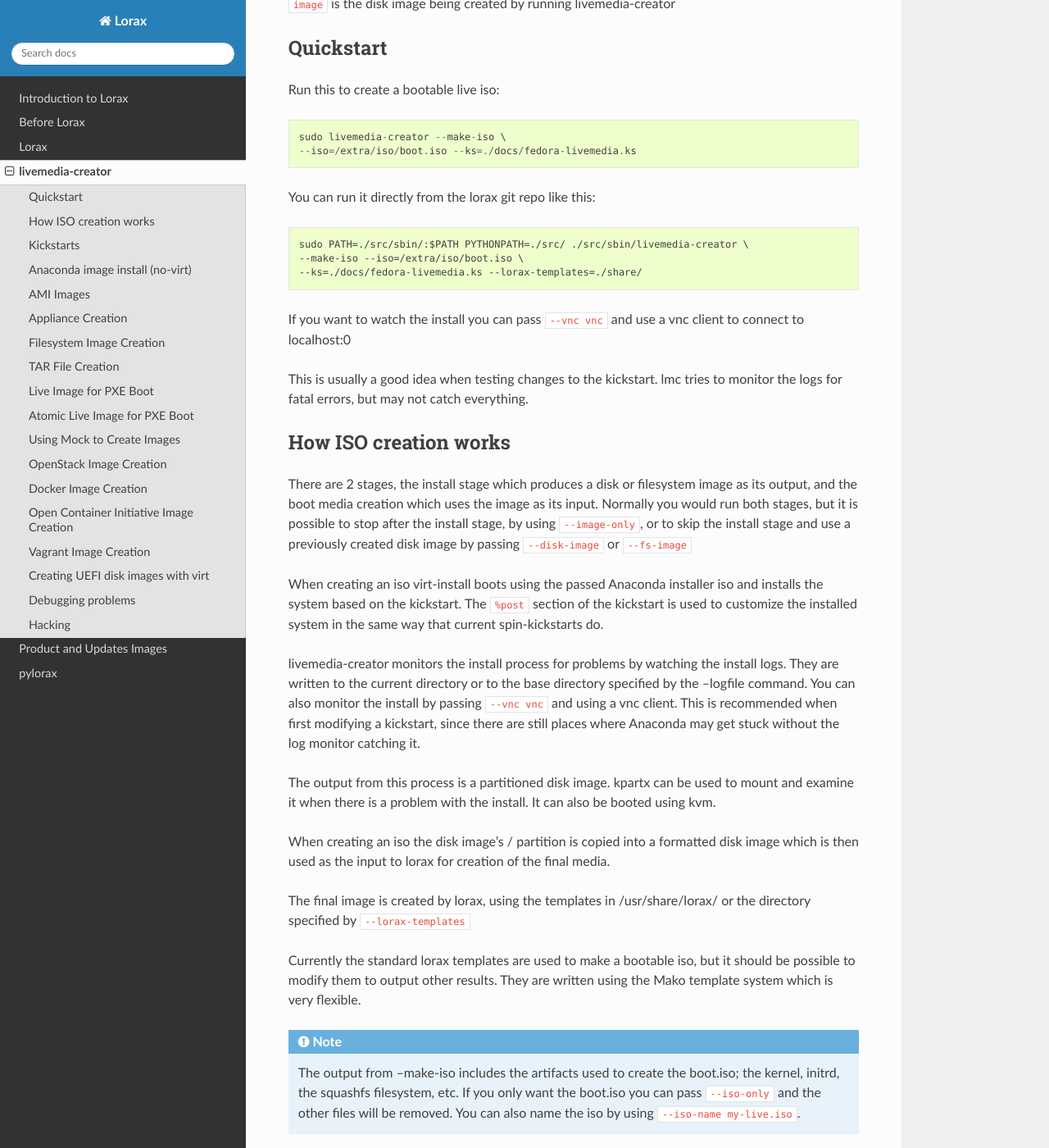
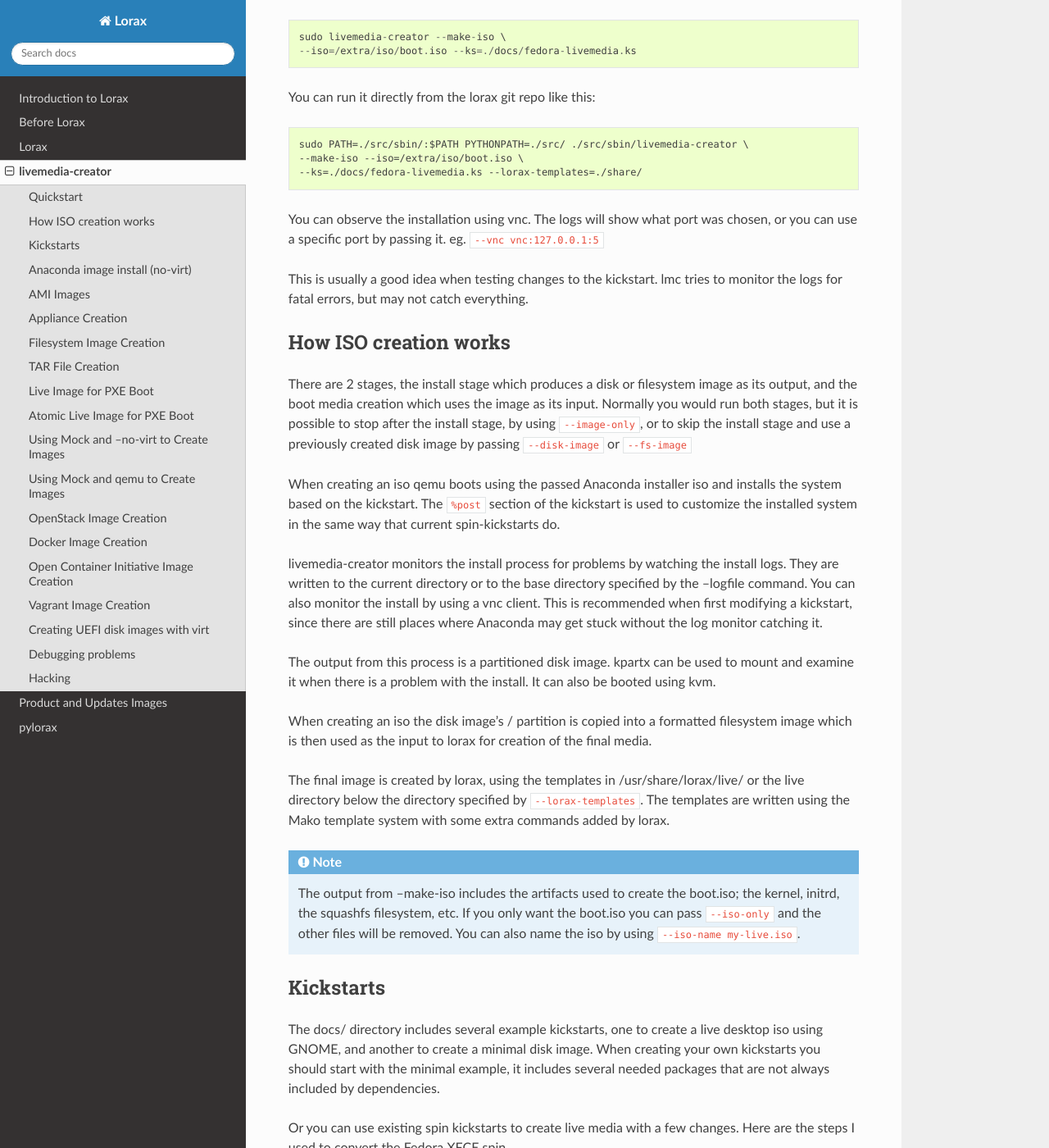
Before and after one commit to weldr/lorax, a Sphinx documentation site: the page built from docs/livemedia-creator.rst, in a window 1280 px wide and 1400 px high, scrolled down 991 px. Shown: the whole window at 82% size. Built offline with Sphinx 7.4.7 and the Read the Docs theme 2.0.0, drawn with Linux system fonts in a browser that asks for light colours; some of the changed text lies outside the part shown.

Commit message:
livemedia-creator: Use qemu instead of virt-install
Switching to using qemu directly allows lmc to be more flexible. It can
now run from inside a mock chroot for creation of all image types,
inculding disk images, and can take advantage of KVM on the host system
if /dev/kvm device is present inside the mock.

It should also be possible to create cross-arch images, but without kvm
available this is likely to be a very slow option.

```diff
--- a/docs/livemedia-creator.rst
+++ b/docs/livemedia-creator.rst
@@ -12,8 +12,8 @@
 use with virtualization and container solutions like libvirt, docker, and
 OpenStack.
 
-The general idea is to use virt-install with kickstart and an Anaconda boot.iso
-to install into a disk image and then use the disk image to create the bootable
+The general idea is to use qemu with kickstart and an Anaconda boot.iso to
+install into a disk image and then use the disk image to create the bootable
 media.
 
 livemedia-creator --help will describe all of the options available. At the
@@ -21,19 +21,14 @@
 
 ``--make-iso`` to create a final bootable .iso or one of the other ``--make-*`` options.
 
-``--iso`` to specify the Anaconda install media to use with virt-install
+``--iso`` to specify the Anaconda install media to use with qemu.
 
 ``--ks`` to select the kickstart file describing what to install.
 
-To use livemedia-creator with virt-install you will need to install the
-following packages, as well as have libvirtd setup correctly.
-
-* ``virt-install``
-* ``libvirt-python``
+To use livemedia-creator with virtualization you will need to have qemu installed.
 
 If you are going to be using Anaconda directly, with ``--no-virt`` mode, make sure
-you have the anaconda package installed. You can use the anaconda-tui package
-to save a bit of space on the build system.
+you have the anaconda-tui package installed.
 
 Conventions used in this document:
 
@@ -58,8 +53,8 @@
     --make-iso --iso=/extra/iso/boot.iso \
     --ks=./docs/fedora-livemedia.ks --lorax-templates=./share/
 
-If you want to watch the install you can pass ``--vnc vnc`` and use a vnc client
-to connect to localhost:0
+You can observe the installation using vnc. The logs will show what port was
+chosen, or you can use a specific port by passing it. eg. ``--vnc vnc:127.0.0.1:5``
 
 This is usually a good idea when testing changes to the kickstart. lmc tries
 to monitor the logs for fatal errors, but may not catch everything.
@@ -74,7 +69,7 @@
 install stage, by using ``--image-only``, or to skip the install stage and use
 a previously created disk image by passing ``--disk-image`` or ``--fs-image``
 
-When creating an iso virt-install boots using the passed Anaconda installer iso
+When creating an iso qemu boots using the passed Anaconda installer iso
 and installs the system based on the kickstart. The ``%post`` section of the
 kickstart is used to customize the installed system in the same way that
 current spin-kickstarts do.
@@ -82,24 +77,22 @@
 livemedia-creator monitors the install process for problems by watching the
 install logs. They are written to the current directory or to the base
 directory specified by the --logfile command. You can also monitor the install
-by passing ``--vnc vnc`` and using a vnc client. This is recommended when first
-modifying a kickstart, since there are still places where Anaconda may get
-stuck without the log monitor catching it.
+by using a vnc client. This is recommended when first modifying a kickstart,
+since there are still places where Anaconda may get stuck without the log
+monitor catching it.
 
 The output from this process is a partitioned disk image. kpartx can be used
 to mount and examine it when there is a problem with the install. It can also
 be booted using kvm.
 
 When creating an iso the disk image's / partition is copied into a formatted
-disk image which is then used as the input to lorax for creation of the final
-media.
+filesystem image which is then used as the input to lorax for creation of the
+final media.
 
-The final image is created by lorax, using the templates in /usr/share/lorax/
-or the directory specified by ``--lorax-templates``
-
-Currently the standard lorax templates are used to make a bootable iso, but
-it should be possible to modify them to output other results. They are
-written using the Mako template system which is very flexible.
+The final image is created by lorax, using the templates in /usr/share/lorax/live/
+or the live directory below the directory specified by ``--lorax-templates``. The
+templates are written using the Mako template system with some extra commands
+added by lorax.
 
 .. note::
     The output from --make-iso includes the artifacts used to create the boot.iso;
@@ -163,10 +156,10 @@
     memtest86+
     syslinux
 
-One drawback to using virt-install is that it pulls the packages from
-the repo each time you run it. To speed things up you either need a local
-mirror of the packages, or you can use a caching proxy. When using a proxy
-you pass it to livemedia-creator like this:
+One drawback to using qemu is that it pulls the packages from the repo each
+time you run it. To speed things up you either need a local mirror of the
+packages, or you can use a caching proxy. When using a proxy you pass it to
+livemedia-creator like this:
 
     ``--proxy=http://proxy.yourdomain.com:3128``
 
@@ -175,16 +168,16 @@
 
     ``url --url="http://dl.fedoraproject.org/pub/fedora/linux/development/rawhide/x86_64/os/"``
 
-You can also add an update repo, but don't name it updates. Add --proxy to
-it as well.
+You can also add an update repo, but don't name it updates. Add --proxy to it
+as well.
 
 
 Anaconda image install (no-virt)
 --------------------------------
 
-You can create images without using virt-install by passing ``--no-virt`` on the
-cmdline. This will use Anaconda's directory install feature to handle the install.
-There are a couple of things to keep in mind when doing this:
+You can create images without using qemu by passing ``--no-virt`` on the
+cmdline. This will use Anaconda's directory install feature to handle the
+install.  There are a couple of things to keep in mind when doing this:
 
 1. It will be most reliable when building images for the same release that the
    host is running. Because Anaconda has expectations about the system it is
@@ -302,9 +295,9 @@
 Filesystem Image Creation
 -------------------------
 
-livemedia-creator can be used to create un-partitined filesystem images using the
-``--make-fsimage`` option. As of version 21.8 this works with both virt-install and no-virt modes
-of operation. Previously it was only available with no-virt.
+livemedia-creator can be used to create un-partitined filesystem images using
+the ``--make-fsimage`` option. As of version 21.8 this works with both qemu and
+no-virt modes of operation. Previously it was only available with no-virt.
 
 Kickstarts should have a single / partition with no extra mountpoints.
 
@@ -347,8 +340,8 @@
 in docs/rhel-atomic-pxe-live.ks.
 
 
-Using Mock to Create Images
----------------------------
+Using Mock and --no-virt to Create Images
+-----------------------------------------
 
 As of lorax version 22.2 you can use livemedia-creator and anaconda version
 22.15 inside of a mock chroot with --make-iso and --make-fsimage.
@@ -402,6 +395,66 @@
 including anaconda logs and livemedia-creator logs. The new iso will be
 located at ~/results/try-1/images/boot.iso, and the ~/results/try-1/
 directory tree will also contain the vmlinuz, initrd, etc.
+
+
+Using Mock and qemu to Create Images
+------------------------------------
+
+Version 25.0 of livemedia-creator switches to using qemu for virtualization.
+This allows creation of all image types, and use of the KVM on the host if
+/dev/kvm is present in the mock environment.
+
+On the host system:
+
+1. yum install -y mock
+
+2. Add a user to the mock group to use for running mock. eg. builder
+
+3. Create a new /etc/mock/ config file based on the rawhide one, or modify the
+   existing one so that the following options are setup::
+
+       config_opts['chroot_setup_cmd'] = 'install @buildsys-build lorax qemu'
+
+       # build results go into /home/builder/results/
+       config_opts['plugin_conf']['bind_mount_opts']['dirs'].append(('/home/builder/results','/results/'))
+
+   If you are creating images for a branched release of Fedora you should also enable
+   the updates-testing repository so that you get the latest builds in your mock chroot.
+
+The following steps are run as the builder user who is a member of the mock
+group.
+
+4. Make a directory for results matching the bind mount above
+   ``mkdir ~/results/``
+
+5. Copy the example kickstarts
+   ``cp /usr/share/docs/lorax/*ks .``
+
+6. Make sure tar and dracut-network are in the %packages section and that the
+   ``url points to the correct repo``
+
+7. Init the mock
+   ``mock -r fedora-rawhide-x86_64 --init``
+
+8. Copy the kickstart inside the mock
+   ``mock -r fedora-rawhide-x86_64 --copyin ./fedora-minimal.ks /root/``
+
+9. Copy the Anaconda boot.iso inside the mock
+   ``mock -r fedora-rawhide-x86_64 --copyin ./boot.iso /root/``
+
+10. Make a minimal iso::
+
+        mock -r fedora-rawhide-x86_64 --chroot -- livemedia-creator \
+        --resultdir=/results/try-1 --logfile=/results/logs/try-1/try-1.log \
+        --make-iso --ks /root/fedora-minimal.ks --iso /root/boot.iso
+
+Results will be in ./results/try-1 and logs under /results/logs/try-1/
+including anaconda logs and livemedia-creator logs. The new iso will be
+located at ~/results/try-1/images/boot.iso, and the ~/results/try-1/
+directory tree will also contain the vmlinuz, initrd, etc.
+
+This will run qemu without kvm support, which is going to be very slow. You can
+add ``mknod /dev/kvm c 10 232;`` to create the device node before running lmc.
 
 
 OpenStack Image Creation
@@ -528,29 +581,27 @@
 Debugging problems
 ------------------
 
-Sometimes an installation will get stuck. When using virt-install the logs will
+Sometimes an installation will get stuck. When using qemu the logs will
 be written to ./virt-install.log and most of the time any problems that happen
 will be near the end of the file. lmc tries to detect common errors and will
 cancel the installation when they happen. But not everything can be caught.
-When creating a new kickstart it is helpful to use the ``--vnc vnc`` command so
-that you can monitor the installation as it happens, and if it gets stuck
-without lmc detecting the problem you can switch to tty1 and examine the system
-directly.
+When creating a new kickstart it is helpful to use vnc so that you can monitor
+the installation as it happens, and if it gets stuck without lmc detecting the
+problem you can switch to tty1 and examine the system directly.
 
-If it does get stuck the best way to cancel is to use virsh to destroy the domain.
-
-1. Use ``sudo virsh list`` to show the name of the virt. It will start with LiveOS and contain a UUID.
-2. Run ``sudo virsh destroy <name>`` to destroy the domain.
-3. Wait 20 seconds or so for lmc to detect that the domain vanished. It should handle cleanup.
+If it does get stuck the best way to cancel is to use kill -9 on the qemu pid,
+lmc will detect that the process died and cleanup.
 
 If lmc didn't handle the cleanup for some reason you can do this:
-1. ``sudo virsh undefine <name>``
-2. ``sudo umount /tmp/tmpXXXX`` to unmount the iso from its mountpoint.
-3. ``sudo rm -rf /tmp/tmpXXXX``
-4. ``sudo rm /var/tmp/diskXXXXX`` to remove the disk image.
+1. ``sudo umount /tmp/lmc-XXXX`` to unmount the iso from its mountpoint.
+2. ``sudo rm -rf /tmp/lmc-XXXX``
+3. ``sudo rm /var/tmp/lmc-disk-XXXXX`` to remove the disk image.
 
-The logs from the virt-install run are stored in virt-install.log,
-logs from livemedia-creator are in livemedia.log and program.log
+Note that lmc uses the lmc- prefix for all of its temporary files and
+directories to make it easier to find and clean up leftovers.
+
+The logs from the qemu run are stored in virt-install.log, logs from
+livemedia-creator are in livemedia.log and program.log
 
 You can add ``--image-only`` to skip the .iso creation and examine the resulting
 disk image. Or you can pass ``--keep-image`` to keep it around after the iso has
```
Also changed, not shown: 2 other files.
